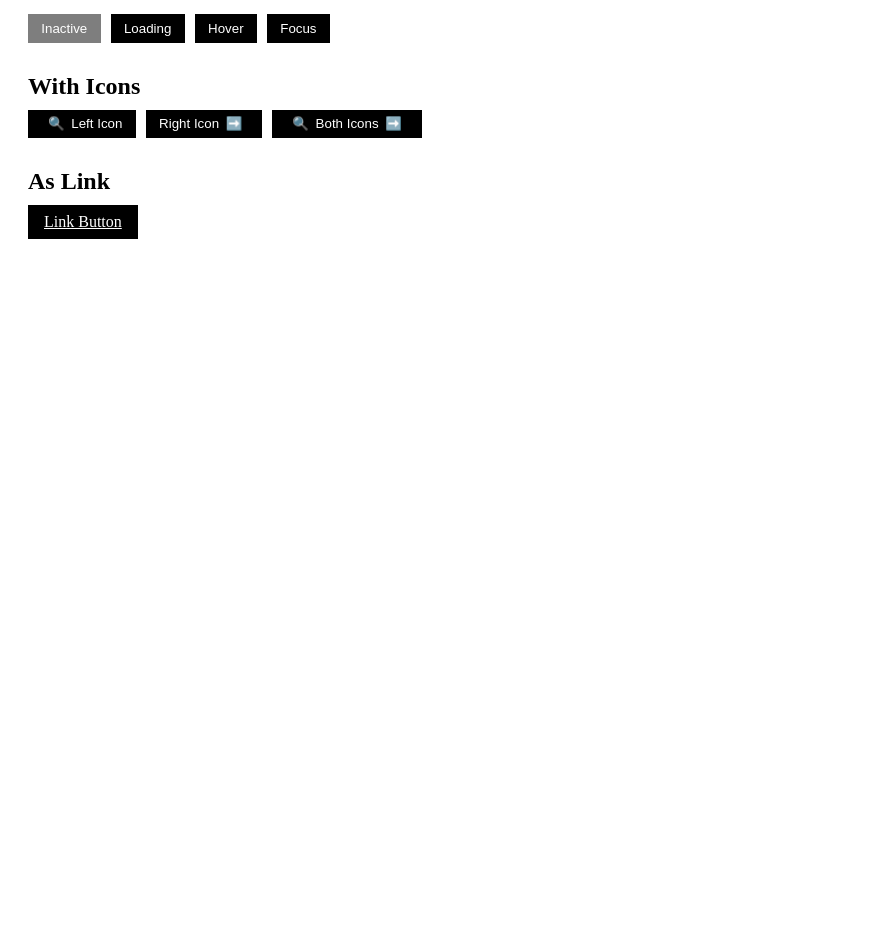
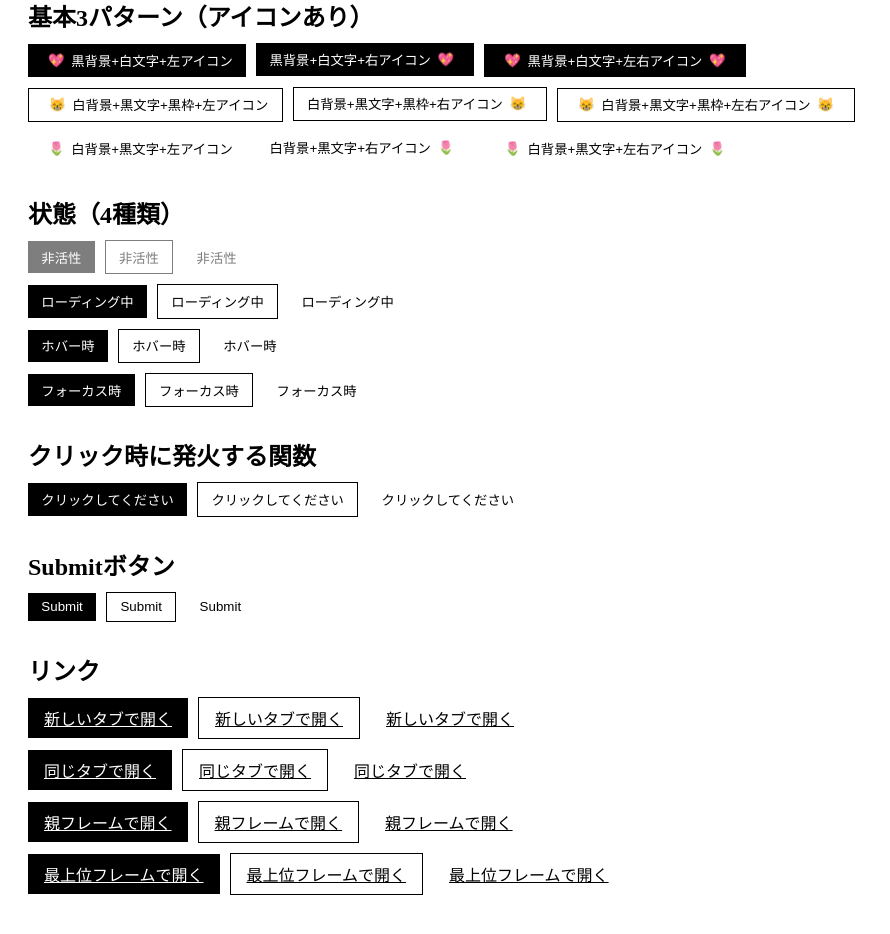
Before and after one commit to RinRainbow/Hamster, a Next.js app: page / in a window 1280 px wide. Shown: the part 228-1162 px from the top of the page, without its empty margins (0-890 px from the left). Before the commit the page ends 800 px from the top, so only its background shows below. Built offline with nearby package versions, Linux system fonts and the light colour scheme.

Commit message:
showcase update

```diff
--- a/src/app/ButtonShowcase.tsx
+++ b/src/app/ButtonShowcase.tsx
@@ -1,3 +1,5 @@
+"use client";
+
 import React from "react";
 import Button from "./Button";
 import { ButtonVariant } from "./ButtonVariants";
@@ -5,73 +7,259 @@ import { ButtonState } from "./ButtonStates";
 import styles from "./ButtonShowcase.module.css";
 
 const ButtonShowcase: React.FC = () => {
+  const handleClick = () => {
+    alert("ボタンがクリックされました！");
+  };
+  const handleSubmitClick = () => {
+    alert("Submitボタンがクリックされました！");
+  };
+
   return (
     <div className={styles.showcase}>
-      <h1>Button Showcase</h1>
+      <h1>ボタン全パターン</h1>
       <div className={styles.buttonGroup}>
-        <h2>Variants</h2>
+        <h2>基本3パターン（テキストのみ）</h2>
+        <Button label="黒背景+白文字" variant={ButtonVariant.BlackBackground} />
         <Button
-          label="Black Background"
+          label="白背景+黒文字+黒枠"
+          variant={ButtonVariant.WhiteBackgroundWithBorder}
+        />
+        <Button label="白背景+黒文字" variant={ButtonVariant.WhiteBackground} />
+      </div>
+      <div className={styles.buttonGroup}>
+        <h2>基本3パターン（アイコンあり）</h2>
+        <Button
+          label="黒背景+白文字+左アイコン"
           variant={ButtonVariant.BlackBackground}
+          iconLeft={<span>💖</span>}
         />
         <Button
-          label="White Background with Border"
-          variant={ButtonVariant.WhiteBackgroundWithBorder}
+          label="黒背景+白文字+右アイコン"
+          variant={ButtonVariant.BlackBackground}
+          iconRight={<span>💖</span>}
         />
         <Button
-          label="White Background"
+          label="黒背景+白文字+左右アイコン"
+          variant={ButtonVariant.BlackBackground}
+          iconLeft={<span>💖</span>}
+          iconRight={<span>💖</span>}
+        />
+        <br />
+        <Button
+          label="白背景+黒文字+黒枠+左アイコン"
+          variant={ButtonVariant.WhiteBackgroundWithBorder}
+          iconLeft={<span>😸</span>}
+        />
+        <Button
+          label="白背景+黒文字+黒枠+右アイコン"
+          variant={ButtonVariant.WhiteBackgroundWithBorder}
+          iconRight={<span>😸</span>}
+        />
+        <Button
+          label="白背景+黒文字+黒枠+左右アイコン"
+          variant={ButtonVariant.WhiteBackgroundWithBorder}
+          iconLeft={<span>😸</span>}
+          iconRight={<span>😸</span>}
+        />
+        <br />
+        <Button
+          label="白背景+黒文字+左アイコン"
           variant={ButtonVariant.WhiteBackground}
+          iconLeft={<span>🌷</span>}
+        />
+        <Button
+          label="白背景+黒文字+右アイコン"
+          variant={ButtonVariant.WhiteBackground}
+          iconRight={<span>🌷</span>}
+        />
+        <Button
+          label="白背景+黒文字+左右アイコン"
+          variant={ButtonVariant.WhiteBackground}
+          iconLeft={<span>🌷</span>}
+          iconRight={<span>🌷</span>}
         />
       </div>
       <div className={styles.buttonGroup}>
-        <h2>States</h2>
+        <h2>状態（4種類）</h2>
         <Button
-          label="Inactive"
+          label="非活性"
           variant={ButtonVariant.BlackBackground}
           state={ButtonState.Inactive}
         />
         <Button
-          label="Loading"
+          label="非活性"
+          variant={ButtonVariant.WhiteBackgroundWithBorder}
+          state={ButtonState.Inactive}
+        />
+        <Button
+          label="非活性"
+          variant={ButtonVariant.WhiteBackground}
+          state={ButtonState.Inactive}
+        />
+        <br />
+        <Button
+          label="ローディング中"
           variant={ButtonVariant.BlackBackground}
           state={ButtonState.Loading}
         />
         <Button
-          label="Hover"
+          label="ローディング中"
+          variant={ButtonVariant.WhiteBackgroundWithBorder}
+          state={ButtonState.Loading}
+        />
+        <Button
+          label="ローディング中"
+          variant={ButtonVariant.WhiteBackground}
+          state={ButtonState.Loading}
+        />
+        <br />
+        <Button
+          label="ホバー時"
           variant={ButtonVariant.BlackBackground}
           state={ButtonState.Hover}
         />
         <Button
-          label="Focus"
+          label="ホバー時"
+          variant={ButtonVariant.WhiteBackgroundWithBorder}
+          state={ButtonState.Hover}
+        />
+        <Button
+          label="ホバー時"
+          variant={ButtonVariant.WhiteBackground}
+          state={ButtonState.Hover}
+        />
+        <br />
+        <Button
+          label="フォーカス時"
           variant={ButtonVariant.BlackBackground}
+          state={ButtonState.Focus}
+        />
+        <Button
+          label="フォーカス時"
+          variant={ButtonVariant.WhiteBackgroundWithBorder}
+          state={ButtonState.Focus}
+        />
+        <Button
+          label="フォーカス時"
+          variant={ButtonVariant.WhiteBackground}
           state={ButtonState.Focus}
         />
       </div>
       <div className={styles.buttonGroup}>
-        <h2>With Icons</h2>
+        <h2>クリック時に発火する関数</h2>
         <Button
-          label="Left Icon"
+          label="クリックしてください"
           variant={ButtonVariant.BlackBackground}
-          iconLeft={<span>🔍</span>}
+          onClick={handleClick}
         />
         <Button
-          label="Right Icon"
-          variant={ButtonVariant.BlackBackground}
-          iconRight={<span>➡️</span>}
+          label="クリックしてください"
+          variant={ButtonVariant.WhiteBackgroundWithBorder}
+          onClick={handleClick}
         />
         <Button
-          label="Both Icons"
-          variant={ButtonVariant.BlackBackground}
-          iconLeft={<span>🔍</span>}
-          iconRight={<span>➡️</span>}
+          label="クリックしてください"
+          variant={ButtonVariant.WhiteBackground}
+          onClick={handleClick}
         />
       </div>
       <div className={styles.buttonGroup}>
-        <h2>As Link</h2>
+        <h2>Submitボタン</h2>
         <Button
-          label="Link Button"
+          label="Submit"
+          variant={ButtonVariant.BlackBackground}
+          type="submit"
+          onClick={handleSubmitClick}
+        />
+        <Button
+          label="Submit"
+          variant={ButtonVariant.WhiteBackgroundWithBorder}
+          type="submit"
+          onClick={handleSubmitClick}
+        />
+        <Button
+          label="Submit"
+          variant={ButtonVariant.WhiteBackground}
+          type="submit"
+          onClick={handleSubmitClick}
+        />
+      </div>
+      <div className={styles.buttonGroup}>
+        <h2>リンク</h2>
+        <Button
+          label="新しいタブで開く"
           variant={ButtonVariant.BlackBackground}
           href="https://example.com"
           target="_blank"
+        />
+        <Button
+          label="新しいタブで開く"
+          variant={ButtonVariant.WhiteBackgroundWithBorder}
+          href="https://example.com"
+          target="_blank"
+        />
+        <Button
+          label="新しいタブで開く"
+          variant={ButtonVariant.WhiteBackground}
+          href="https://example.com"
+          target="_blank"
+        />
+        <br />
+        <Button
+          label="同じタブで開く"
+          variant={ButtonVariant.BlackBackground}
+          href="https://example.com"
+          target="_self"
+        />
+        <Button
+          label="同じタブで開く"
+          variant={ButtonVariant.WhiteBackgroundWithBorder}
+          href="https://example.com"
+          target="_self"
+        />
+        <Button
+          label="同じタブで開く"
+          variant={ButtonVariant.WhiteBackground}
+          href="https://example.com"
+          target="_self"
+        />
+        <br />
+        <Button
+          label="親フレームで開く"
+          variant={ButtonVariant.BlackBackground}
+          href="https://example.com"
+          target="_parent"
+        />
+        <Button
+          label="親フレームで開く"
+          variant={ButtonVariant.WhiteBackgroundWithBorder}
+          href="https://example.com"
+          target="_parent"
+        />
+        <Button
+          label="親フレームで開く"
+          variant={ButtonVariant.WhiteBackground}
+          href="https://example.com"
+          target="_parent"
+        />
+        <br />
+        <Button
+          label="最上位フレームで開く"
+          variant={ButtonVariant.BlackBackground}
+          href="https://example.com"
+          target="_top"
+        />
+        <Button
+          label="最上位フレームで開く"
+          variant={ButtonVariant.WhiteBackgroundWithBorder}
+          href="https://example.com"
+          target="_top"
+        />
+        <Button
+          label="最上位フレームで開く"
+          variant={ButtonVariant.WhiteBackground}
+          href="https://example.com"
+          target="_top"
         />
       </div>
     </div>
```
